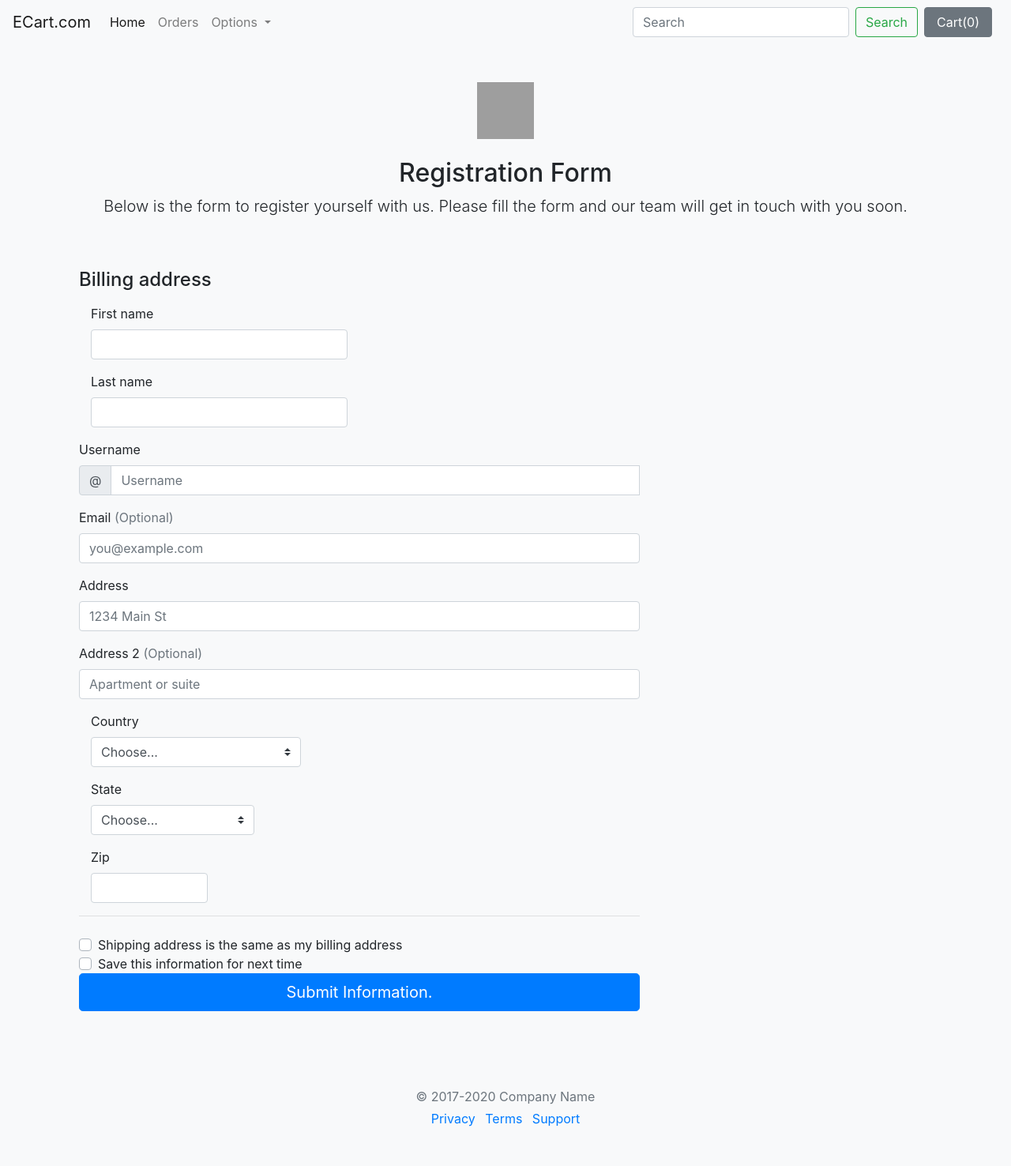
After one commit to Sandeep-Sambyal/E-commerce-Site, a Django app: page /shop/beaseller/ in a window 1280 px wide. The commit adds this page. Shown: the whole page at 79% size. Run offline with Django 3.2, Linux system fonts and the light colour scheme; some libraries are stand-ins or nearby versions; grey boxes are pictures that could not be loaded.

Commit message:
Be a seller page added. Product page added.

```diff
--- /dev/null
+++ b/ecart/templates/ecart/SellerForm.html
@@ -0,0 +1,146 @@
+
+
+{% extends 'ecart/basic.html' %}
+{%block title%} Ecart- Seller Form{% endblock %}
+{%block css%}
+       body{
+        background-color:#f8f9fa!important;
+        }
+      .bd-placeholder-img {
+        font-size: 1.125rem;
+        text-anchor: middle;
+        -webkit-user-select: none;
+        -moz-user-select: none;
+        -ms-user-select: none;
+        user-select: none;
+      }
+
+      @media (min-width: 768px) {
+        .bd-placeholder-img-lg {
+          font-size: 3.5rem;
+        }
+      }
+{% endblock %}
+
+ {%block body%}
+
+
+ <div class="container">
+  <div class="py-5 text-center">
+    <img class="d-block mx-auto mb-4" src="/docs/4.5/assets/brand/bootstrap-solid.svg" alt="" width="72" height="72">
+    <h2>Registration Form</h2>
+    <p class="lead">Below is the form to register yourself with us. Please fill the form and our team will get in touch with you soon.</p>
+  </div>
+
+  <div class="formseller">
+
+    <div class="col-md-8 order-md-1">
+      <h4 class="mb-3">Billing address</h4>
+      <form class="needs-validation" novalidate>
+        <!--<div class="row"> -->
+          <div class="col-md-6 mb-3">
+            <label for="firstName">First name</label>
+            <input type="text" class="form-control" id="firstName" placeholder="" value="" required>
+            <div class="invalid-feedback">
+              Valid first name is required.
+            </div>
+          </div>
+          <div class="col-md-6 mb-3">
+            <label for="lastName">Last name</label>
+            <input type="text" class="form-control" id="lastName" placeholder="" value="" required>
+            <div class="invalid-feedback">
+              Valid last name is required.
+            </div>
+          </div>
+        <!--</div> -->
+
+        <div class="mb-3">
+          <label for="username">Username</label>
+          <div class="input-group">
+            <div class="input-group-prepend">
+              <span class="input-group-text">@</span>
+            </div>
+            <input type="text" class="form-control" id="username" placeholder="Username" required>
+            <div class="invalid-feedback" style="width: 100%;">
+              Your username is required.
+            </div>
+          </div>
+        </div>
+
+        <div class="mb-3">
+          <label for="email">Email <span class="text-muted">(Optional)</span></label>
+          <input type="email" class="form-control" id="email" placeholder="you@example.com">
+          <div class="invalid-feedback">
+            Please enter a valid email address for shipping updates.
+          </div>
+        </div>
+
+        <div class="mb-3">
+          <label for="address">Address</label>
+          <input type="text" class="form-control" id="address" placeholder="1234 Main St" required>
+          <div class="invalid-feedback">
+            Please enter your shipping address.
+          </div>
+        </div>
+
+        <div class="mb-3">
+          <label for="address2">Address 2 <span class="text-muted">(Optional)</span></label>
+          <input type="text" class="form-control" id="address2" placeholder="Apartment or suite">
+        </div>
+
+       <!-- <div class="row"> -->
+          <div class="col-md-5 mb-3">
+            <label for="country">Country</label>
+            <select class="custom-select d-block w-100" id="country" required>
+              <option value="">Choose...</option>
+              <option>United States</option>
+            </select>
+            <div class="invalid-feedback">
+              Please select a valid country.
+            </div>
+          </div>
+          <div class="col-md-4 mb-3">
+            <label for="state">State</label>
+            <select class="custom-select d-block w-100" id="state" required>
+              <option value="">Choose...</option>
+              <option>California</option>
+            </select>
+            <div class="invalid-feedback">
+              Please provide a valid state.
+            </div>
+          </div>
+          <div class="col-md-3 mb-3">
+            <label for="zip">Zip</label>
+            <input type="text" class="form-control" id="zip" placeholder="" required>
+            <div class="invalid-feedback">
+              Zip code required.
+            </div>
+          </div>
+       <!-- </div> -->
+        <hr class="mb-4">
+        <div class="custom-control custom-checkbox">
+          <input type="checkbox" class="custom-control-input" id="same-address">
+          <label class="custom-control-label" for="same-address">Shipping address is the same as my billing address</label>
+        </div>
+        <div class="custom-control custom-checkbox">
+          <input type="checkbox" class="custom-control-input" id="save-info">
+          <label class="custom-control-label" for="save-info">Save this information for next time</label>
+        </div>
+        <button class="btn btn-primary btn-lg btn-block" type="submit">Submit Information.</button>
+
+
+      </form>
+    </div>
+  </div>
+
+  <footer class="my-5 pt-5 text-muted text-center text-small">
+    <p class="mb-1">&copy; 2017-2020 Company Name</p>
+    <ul class="list-inline">
+      <li class="list-inline-item"><a href="#">Privacy</a></li>
+      <li class="list-inline-item"><a href="#">Terms</a></li>
+      <li class="list-inline-item"><a href="#">Support</a></li>
+    </ul>
+  </footer>
+</div>
+
+{% endblock %}
--- a/ecart/templates/ecart/basic.html
+++ b/ecart/templates/ecart/basic.html
@@ -45,7 +45,7 @@
                 <a class="dropdown-item" href="{% url 'ContactUS'%}">Contact Care</a>
                 <a class="dropdown-item" href="#">Report a Bug</a>
                 <div class="dropdown-divider"></div>
-                <a class="dropdown-item" href="#">Be a Seller</a>
+                <a class="dropdown-item" href="{% url 'sellerform'%}">Be a Seller</a>
             </div>
           </li>
 
--- a/ecart/templates/ecart/index.html
+++ b/ecart/templates/ecart/index.html
@@ -73,9 +73,10 @@ background-image : url("{%static 'ecart/backgroundimage.jpg' %}");
           <div class="card" style="width: 18rem; ">
             <img src='/media/{{i.image}}' class="card-img-top" alt="...">
             <div class="card-body">
-              <h5 class="card-title" style="display:in-line;">{{i.product_name}}</h5>
+              <h5 class="card-title" style="font-size:16px">{{i.product_name | slice:"0:20"}} ...</h5>
               <p class="card-text">{{i.desc}}</p>
                 <button class="btn btn-primary cart" id="pr{{i.id}}">Add To Cart</button>
+                <a href="products/{{i.id}}"> <button class="btn btn-primary cart mx-1" id="qv{{i.id}}">Quick View</button></a>
             </div>
           </div>
         </div>
--- /dev/null
+++ b/ecart/templates/ecart/order.html
@@ -0,0 +1,5 @@
+{% extends 'ecart/basic.html' %}
+{%block title%} Ecart- Orders{% endblock %}
+ {%block body%}
+This is body page
+ {% endblock %}
--- a/ecart/urls.py
+++ b/ecart/urls.py
@@ -10,7 +10,8 @@ urlpatterns = [
     path('orders/',views.orders,name='orders'),
     path('search/',views.search,name='search'),
     path('checkout/',views.checkout,name='checkout'),
-    path('productview/',views.productview,name='Prdctview')
+    path('products/<int:myid>',views.products,name='products'),
+    path('beaseller/',views.seller,name='sellerform')
 
 
 ]
--- a/ecart/views.py
+++ b/ecart/views.py
@@ -55,10 +55,15 @@ def contact(request):
     return render(request,'ecart/contact.html',params)
 
 def orders(request):
-    return HttpResponse("ORDERS PAGE")
+    return render(request,'ecart/order.html')
 def search(request):
     return HttpResponse("SEARCH PAGE")
 def checkout(request):
     return HttpResponse("checkout PAGE")
-def productview(request):
-    return HttpResponse("productview PAGE")
+def products(request , myid):
+    product = Products.objects.filter( id = myid)
+    print(product)
+    return render(request,'ecart/products.html',{'Product':product[0]})
+
+def seller(request):
+    return render(request,'ecart/SellerForm.html')
```
Also changed, not shown: ecart/templates/ecart/index2.html (deleted, +0 -100 lines), ecart/templates/ecart/products.html (added, +50 -0 lines).
